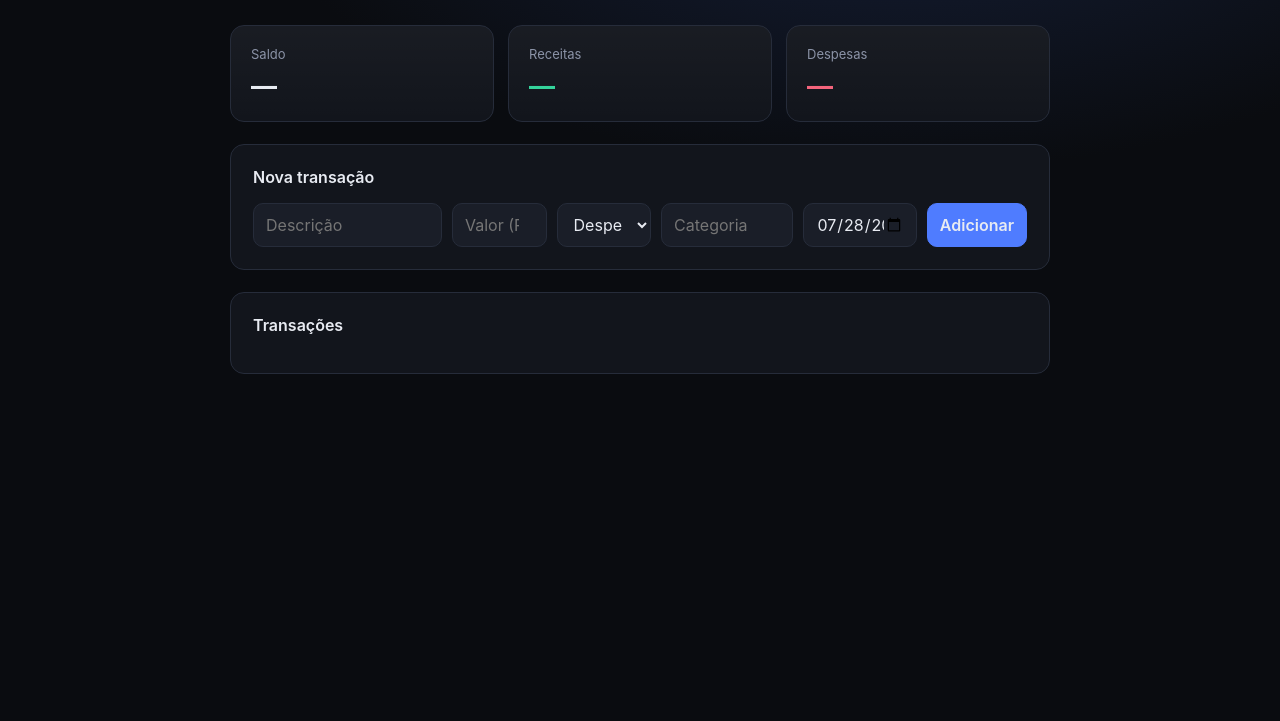
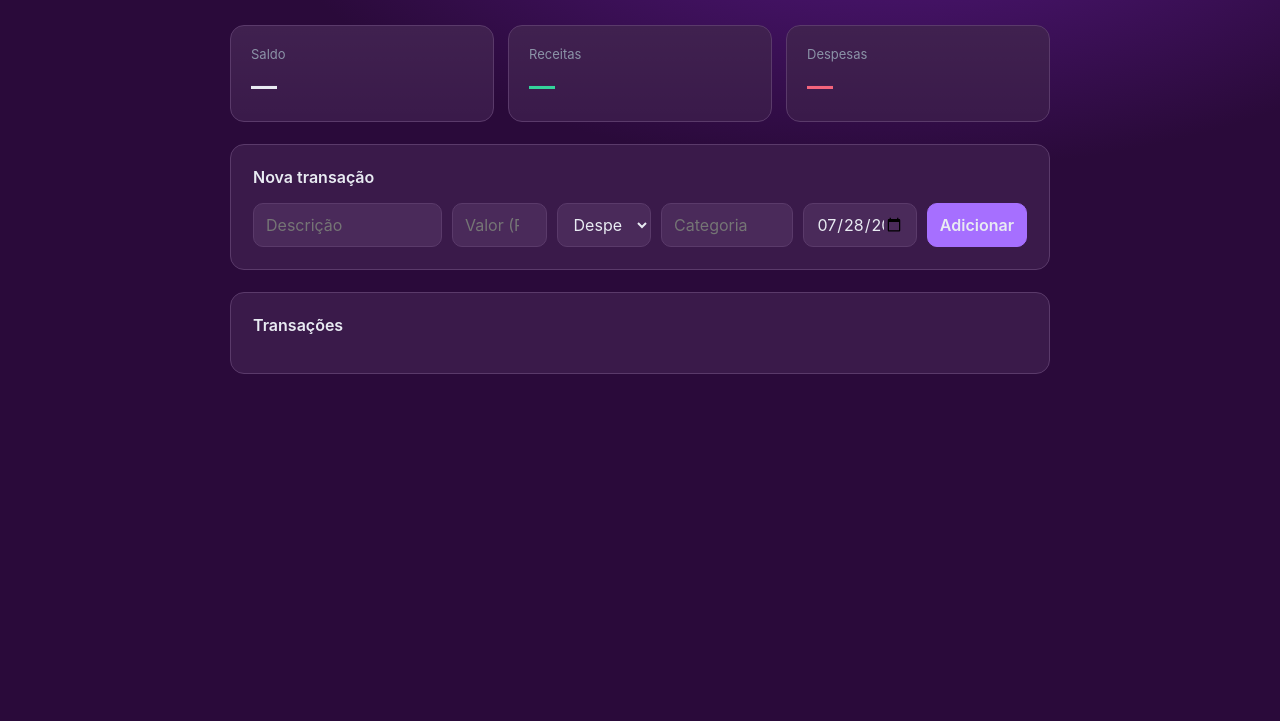
Before and after one commit to andre2654/fintex-wallet, a website: page public/index.html in a window 1280 px wide. Shown: the part 79-800 px from the top of the page. Drawn offline with Linux system fonts and the light colour scheme; no server answers.

Commit message:
coder(wi_706523fe31bd7d11ff2b36f92c9f5c88aae9eafb54b892e69e8bfe9762b7ed5c): <@U0BJR6U90UF> change the bg of the our app to purple
Acceptance criter

```diff
--- a/public/style.css
+++ b/public/style.css
@@ -1,11 +1,11 @@
 :root {
-  --bg: #0a0c10;
-  --surface: #12151c;
-  --surface-2: #1a1e28;
-  --border: #262c3a;
+  --bg: #2a0a3a;
+  --surface: #3a1a4a;
+  --surface-2: #4a2a5a;
+  --border: #5a3a6a;
   --text: #e8ebf2;
   --text-dim: #8b93a7;
-  --accent: #4f7cff;
+  --accent: #a66fff;
   --green: #34d39b;
   --red: #f4647c;
   --radius: 14px;
@@ -19,7 +19,7 @@
 
 body {
   font-family: -apple-system, BlinkMacSystemFont, 'Segoe UI', Roboto, sans-serif;
-  background: radial-gradient(1200px 600px at 70% -10%, #16203a 0%, var(--bg) 55%);
+  background: radial-gradient(1200px 600px at 70% -10%, #5a1a8a 0%, var(--bg) 55%);
   color: var(--text);
   min-height: 100vh;
 }
```
